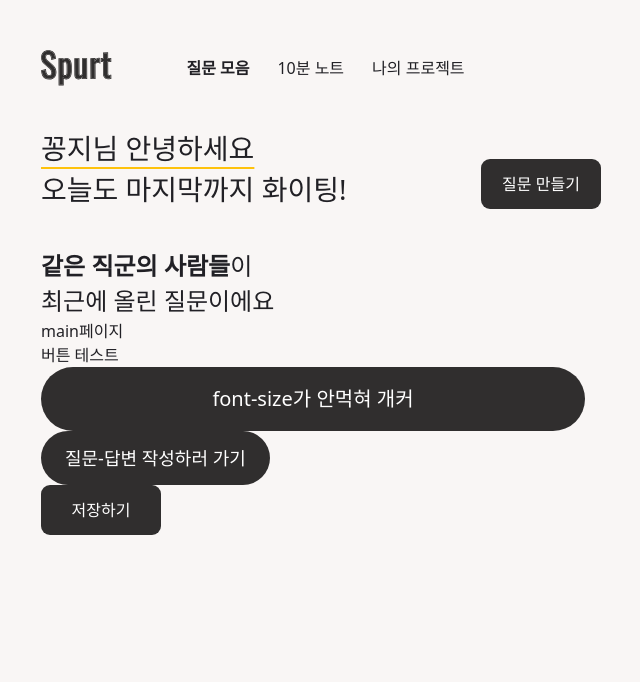
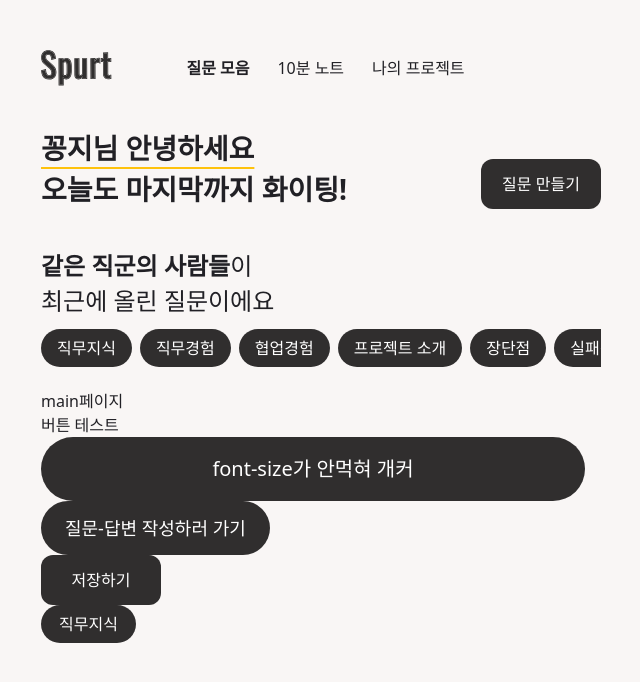
Before and after one commit to Nexters/Spurt, a Next.js app: page / in a window 1280 px wide. Shown: the top 682 px of the page, without its empty margins (319-959 px from the left). Built offline with nearby package versions, Linux system fonts and the light colour scheme; no server answers.

Commit message:
미니 캐러셀 작업중

```diff
--- a/components/Buttons/button-s.tsx
+++ b/components/Buttons/button-s.tsx
@@ -6,7 +6,7 @@ const ButtonS = ({ ...props }) => {
       style={{
         width: "120px",
         height: "50px",
-        borderRadius: "9px",
+        borderRadius: "12px",
         gap: "10px",
       }}
     ></button>
--- /dev/null
+++ b/components/Buttons/button-xs.tsx
@@ -0,0 +1,14 @@
+const ButtonXs = ({ ...props }) => {
+  return (
+    <button
+      className="text-body4 bg-gray-700 text-white py-3 px-[18px] flex justify-center items-center rounded-[30px]"
+      {...props}
+      style={{
+        height: "38px",
+        gap: "10px",
+      }}
+    ></button>
+  );
+};
+
+export default ButtonXs;
--- /dev/null
+++ b/components/Carousel/Carousel.module.css
@@ -0,0 +1,23 @@
+.sliderContainer {
+  overflow-x: scroll;
+  white-space: nowrap;
+  height: 50px;
+  scrollbar-width: none;
+  -ms-overflow-style: none;
+  scrollbar-width: none blue;
+  margin-top: 10px;
+  margin-bottom: 10px;
+}
+
+.slider {
+  display: flex;
+}
+
+.sliderContainer::-webkit-scrollbar {
+  display: none;
+}
+
+.slider button {
+  padding: 8px 16px;
+  margin-right: 8px;
+}
--- /dev/null
+++ b/components/Carousel/Carousel.tsx
@@ -0,0 +1,46 @@
+import { useRef, useEffect } from "react";
+import styles from "./Carousel.module.css";
+import ButtonXs from "../Buttons/button-xs";
+
+const Carousel = () => {
+  const sliderRef = useRef<HTMLDivElement>(null);
+
+  useEffect(() => {
+    const handleScroll = (event: WheelEvent) => {
+      if (sliderRef.current) {
+        if (event.deltaY < 0) {
+          sliderRef.current.scrollLeft -= 100;
+        } else {
+          sliderRef.current.scrollLeft += 100;
+        }
+      }
+    };
+
+    if (sliderRef.current) {
+      sliderRef.current.addEventListener("wheel", handleScroll);
+    }
+
+    return () => {
+      if (sliderRef.current) {
+        sliderRef.current.removeEventListener("wheel", handleScroll);
+      }
+    };
+  }, []);
+
+  return (
+    <div className={styles.sliderContainer}>
+      <div ref={sliderRef} className={styles.slider}>
+        <ButtonXs>직무지식</ButtonXs>
+        <ButtonXs>직무경험</ButtonXs>
+        <ButtonXs>협업경험</ButtonXs>
+        <ButtonXs>프로젝트 소개</ButtonXs>
+        <ButtonXs>장단점</ButtonXs>
+        <ButtonXs>실패경험</ButtonXs>
+        <ButtonXs>기타</ButtonXs>
+        <ButtonXs>등등</ButtonXs>
+      </div>
+    </div>
+  );
+};
+
+export default Carousel;
--- a/pages/index.tsx
+++ b/pages/index.tsx
@@ -1,6 +1,8 @@
 import ButtonM from "@/components/Buttons/button-m";
 import ButtonS from "@/components/Buttons/button-s";
 import ButtonXl from "@/components/Buttons/button-xl";
+import ButtonXs from "@/components/Buttons/button-xs";
+import Carousel from "@/components/Carousel/Carousel";
 
 export default function Home() {
   return (
@@ -8,10 +10,12 @@ export default function Home() {
       <div className="text-title1 flex justify-between mt-5">
         <div>
           <p className="underline underline-offset-8 decoration-main-400">
-            꽁지님 안녕하세요
+            <b>꽁지님 안녕하세요</b>
           </p>
 
-          <p>오늘도 마지막까지 화이팅!</p>
+          <p>
+            <b>오늘도 마지막까지 화이팅!</b>
+          </p>
         </div>
         <div className="flex items-end">
           <ButtonS>질문 만들기</ButtonS>
@@ -24,12 +28,14 @@ export default function Home() {
         </p>
         <p>최근에 올린 질문이에요</p>
       </div>
+      <Carousel />
       <div>main페이지</div>
 
       <div>버튼 테스트</div>
       <ButtonXl>font-size가 안먹혀 개커</ButtonXl>
       <ButtonM>질문-답변 작성하러 가기</ButtonM>
       <ButtonS>저장하기</ButtonS>
+      <ButtonXs>직무지식</ButtonXs>
     </>
   );
 }
```
